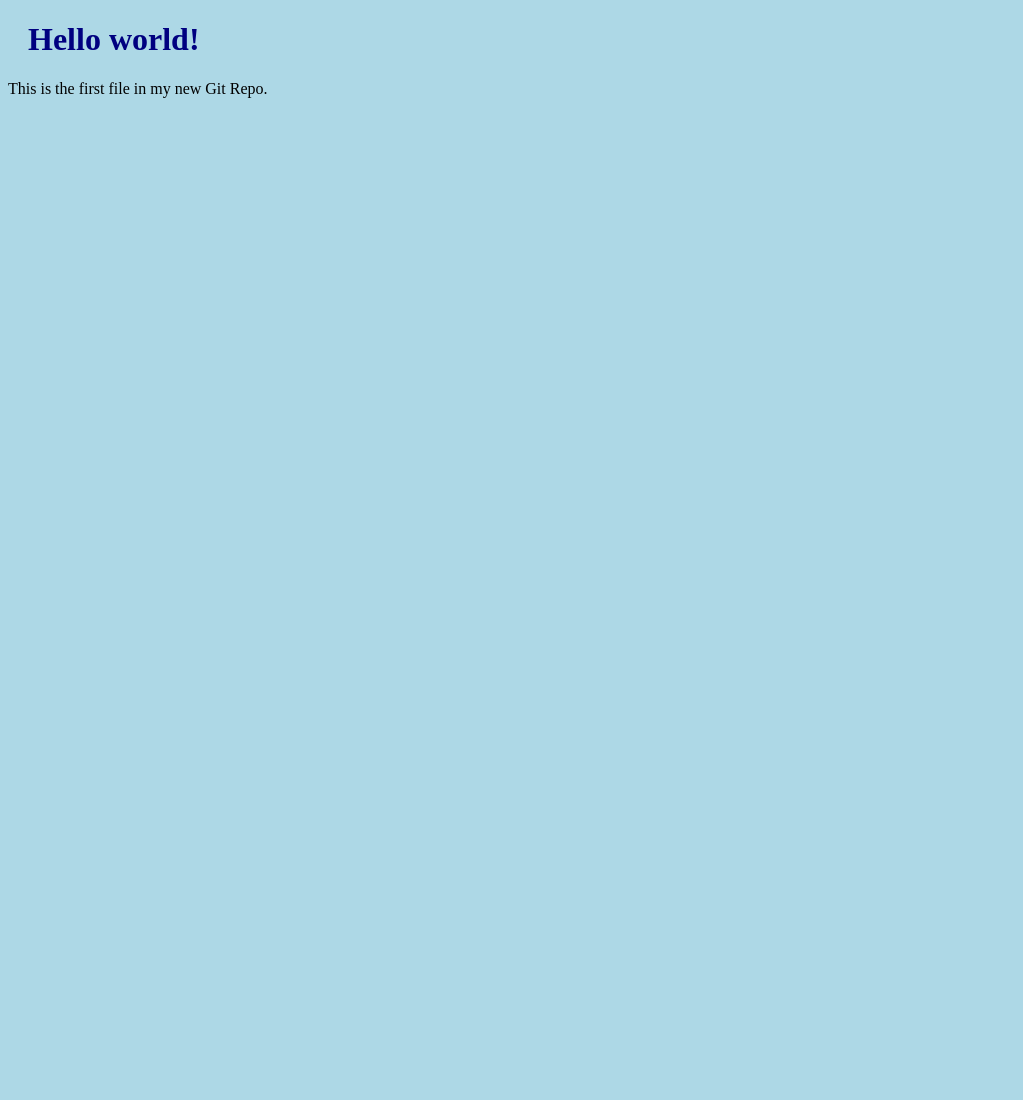
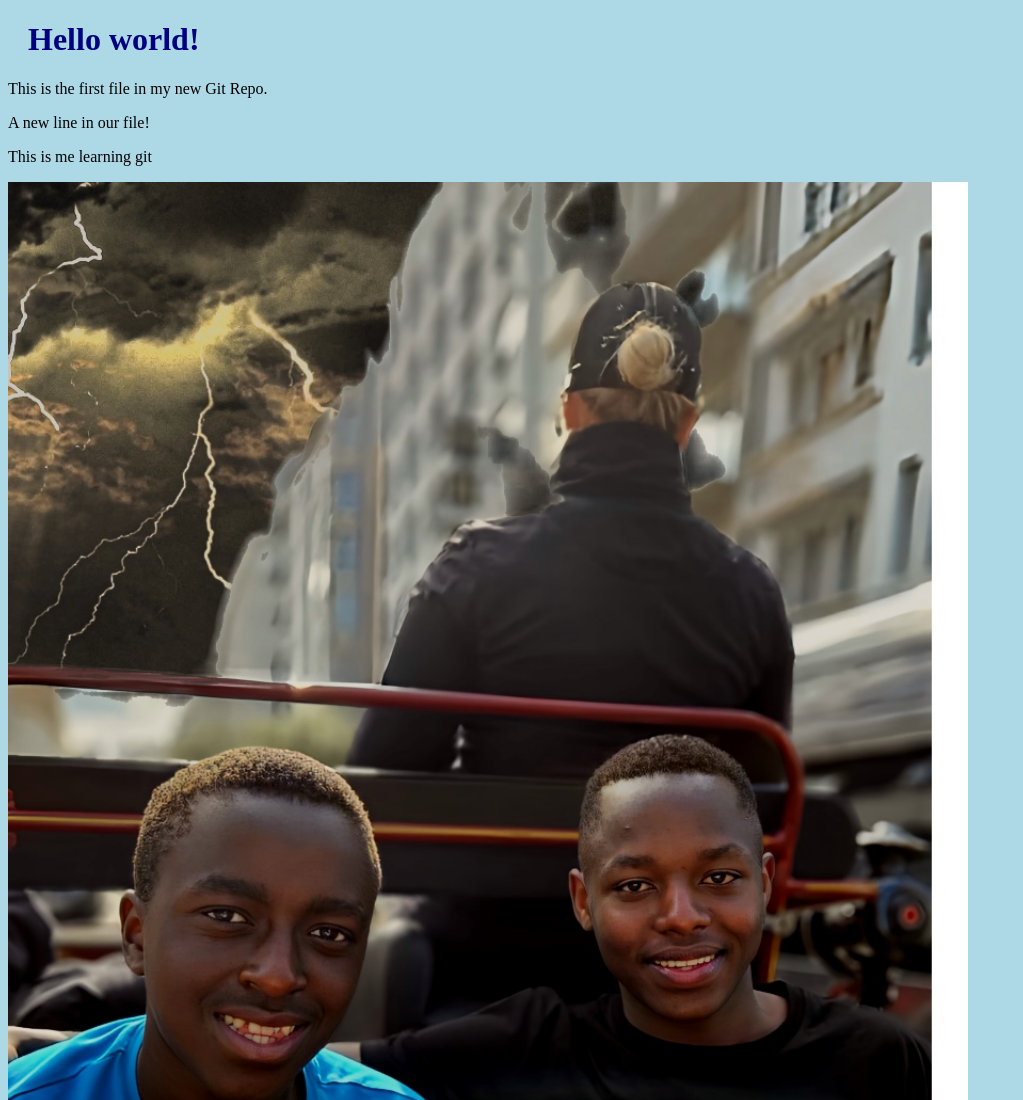
Before and after one commit to pacino12/git-adventure, a plain HTML site: page index.html in a window 1280 px wide. Shown: the top 1100 px of the page, without its empty margins (0-1023 px from the left). Before the commit the page ends 800 px from the top, so only its background shows below. Drawn offline with Linux system fonts and the light colour scheme.

Commit message:
Added image to Hello World

```diff
--- a/index.html
+++ b/index.html
@@ -8,6 +8,9 @@
 
 <h1>Hello world!</h1>
 <p>This is the first file in my new Git Repo.</p>
-
+<p>A new line in our file!</p>
+<p>This is me learning git</p>
+<div><img src="img_hello_world.jpg" alt="Hello World from Space"
+    style="width:100%;max-width:960px"></div>
 </body>
 </html>
```
Also changed, not shown: img_hello_world.jpg (added).
